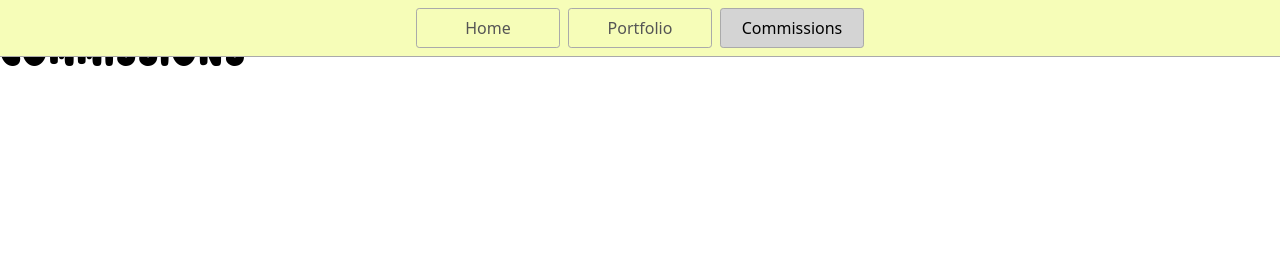
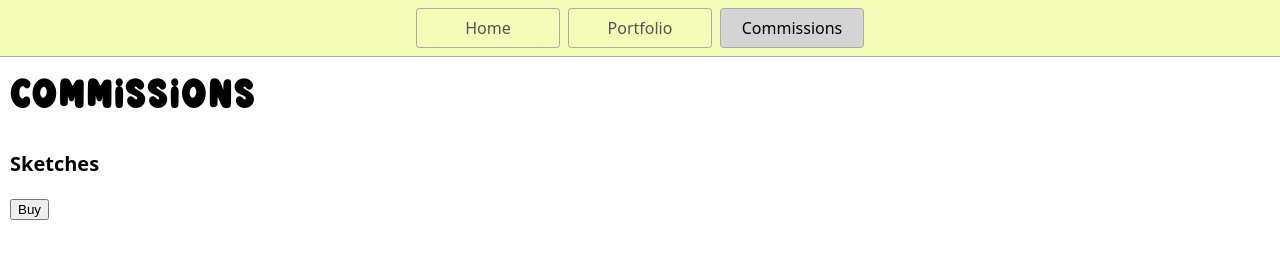
Before and after one commit to starry-jc/gwc-python3-final-project, a website: page page3.html in a window 1280 px wide. Drawn offline with Linux system fonts and the light colour scheme.

Commit message:
updated 3rd page

```diff
--- a/page3.html
+++ b/page3.html
@@ -1,14 +1,14 @@
 <!DOCTYPE html>
 <html lang="en">
   <head>
-    <title>Other page</title>
+    <title>starli3e.exe - Commissions</title>
     <meta charset="UTF-8" />
     <meta name="viewport" content="width=device-width" />
     <link rel="stylesheet" href="styles.css" />
     <link rel="icon" type="image/png" href="/Art/rosalynnArjuvarFavicon.png">
     <script type="module" src="script.js"></script>
   </head>
-  <body>
+  <body id="commissions">
     <nav>
       <a href="/">Home</a>
       <a href="/page2.html">Portfolio</a>
@@ -17,7 +17,10 @@
 
     <main>
       <h2>Commissions</h2>
-
+      <div class="categories">
+        <p><b>Sketches</b></p>
+        <button id="button", onclick="noBuy()">Buy</button>
+      </div>
 
     </main>
   </body>
--- a/script.js
+++ b/script.js
@@ -1 +1,3 @@
-console.log('Hello!');
+function noBuy() {
+    alert('Sorry! Currently not taking commissions. :)');
+}
--- a/styles.css
+++ b/styles.css
@@ -46,6 +46,10 @@ h2 {
   font-family: sugarGroovyRegular;
   font-size: 40px;
   letter-spacing: .25rem;
+}
+
+p {
+  font-size: 20px;
 }
 
 /* custom fonts */
@@ -101,9 +105,6 @@ h2 {
   min-width: 40%
 }
 
-#home-page p {
-  font-size: 20px;
-}
 
 /* portfolio page */
 #portfolio main {
@@ -111,6 +112,9 @@ h2 {
   margin-left: 10px;
 }
 
-#portfolio .
+/* commissions page */
 
-/* commissions page */
+#commissions main {
+  margin-top: 75px;
+  margin-left: 10px;
+}
```
Also changed, not shown: index.html (+1 -1 lines).
